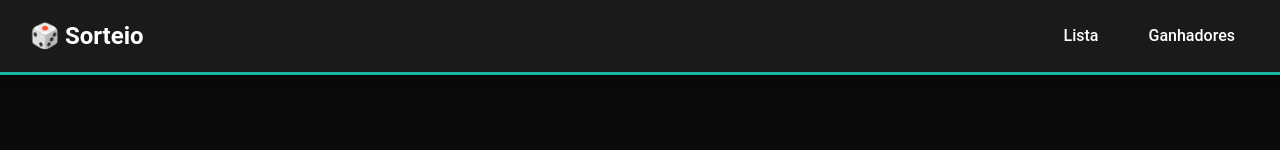
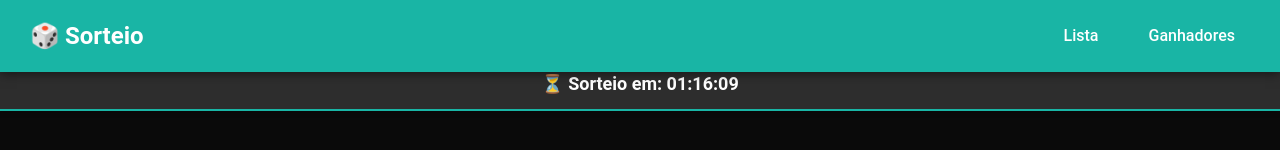
Before and after one commit to KaTraC01/sorteios-twitch, a React (Create React App) app: page / in a window 1280 px wide. Shown: the top 150 px of the page. Built offline with nearby package versions, Linux system fonts and the light colour scheme; no server answers; the database is empty.

Commit message:
Corrige a cor da barra de navegação e o posicionamento do temporizador

```diff
--- a/src/App.js
+++ b/src/App.js
@@ -25,12 +25,12 @@ function App() {
                 <Timer listaReiniciada={listaReiniciada} />
 
                 <main style={{
-                    marginTop: "100px",
+                    marginTop: "120px", /* Aumentando para acomodar o header e o timer */
                     padding: "20px",
                     textAlign: "center",
                     backgroundColor: "#0a0a0a",
                     color: "white",
-                    minHeight: "calc(100vh - 100px)"
+                    minHeight: "calc(100vh - 120px)"
                 }}>
                     <Routes>
                         {/* Rota para a Lista de Sorteios */}
--- a/src/components/Header/Header.css
+++ b/src/components/Header/Header.css
@@ -1,5 +1,5 @@
 .header {
-    background-color: #1a1a1a; /* Tom de preto da imagem de referência */
+    background-color: #19b5a5; /* Cor de identidade */
     color: white;
     display: flex;
     justify-content: space-between;
@@ -11,7 +11,7 @@
     width: 100%;
     z-index: 1000;
     box-shadow: 0 2px 10px rgba(0, 0, 0, 0.5);
-    border-bottom: 3px solid #19b5a5; /* Borda com a cor de identidade */
+    border-bottom: none; /* Removendo a borda já que o fundo é da mesma cor */
 }
 
 .logo {
--- a/src/components/Timer/Timer.css
+++ b/src/components/Timer/Timer.css
@@ -1,11 +1,13 @@
 .timer {
-    background-color: #2d2d2d; /* Tom de cinza escuro da imagem de referência */
+    background-color: #2d2d2d; /* Tom de cinza escuro */
     color: white;
     text-align: center;
     padding: 10px;
     font-size: 18px;
     font-weight: bold;
-    position: relative; /* Mudando para relative em vez de fixed */
+    position: fixed; /* Voltando para fixed para garantir que fique abaixo do header */
+    top: 60px; /* Posição abaixo do header */
+    left: 0;
     width: 100%;
     z-index: 999;
     border-bottom: 2px solid #19b5a5; /* Borda com a cor de identidade */
```
